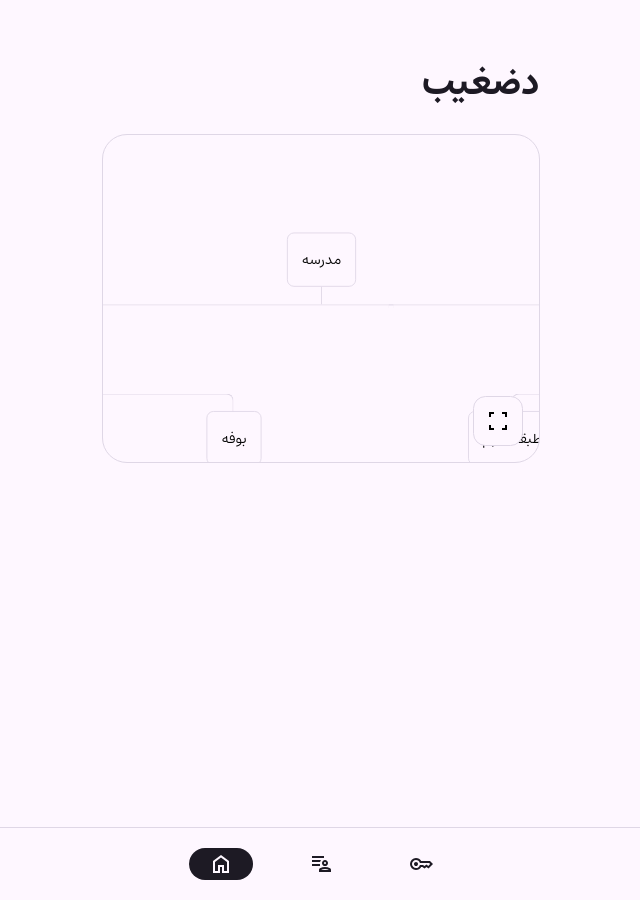
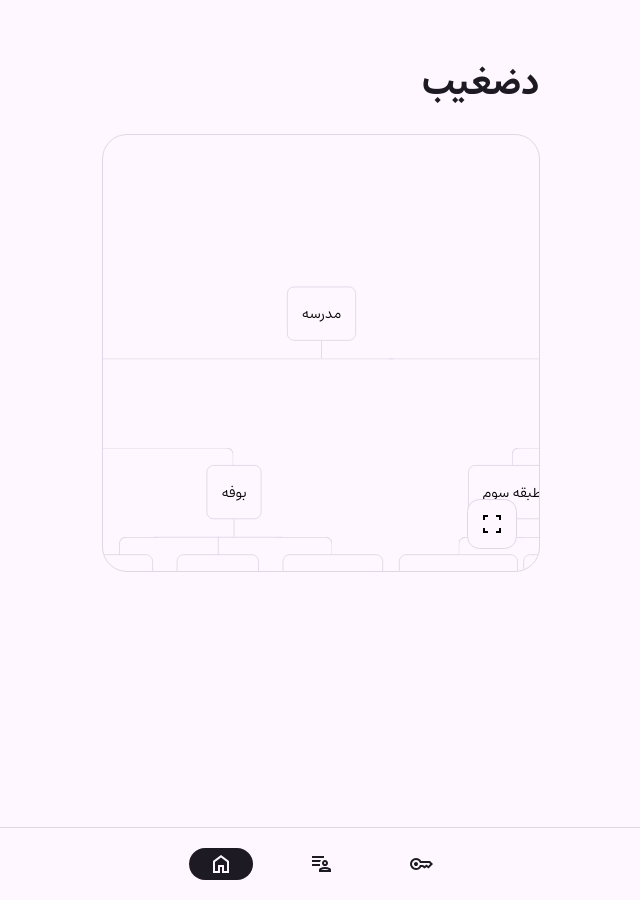
Before and after one commit to Dazgheib/dazgheib.github.io, a Jekyll site: the page index.html, which Jekyll copies as it is, in a window 1280 px wide. Shown: the whole page, without its empty margins (319-959 px from the left). Built offline with Jekyll 4.4.1, drawn with Linux system fonts in a browser that asks for light colours.

Commit message:
Update index.html

```diff
--- a/index.html
+++ b/index.html
@@ -243,7 +243,7 @@
   <div class="body">
     <div class="content">
       <h2>دضغیب</h2>
-      <iframe src="../tree.html?v=5" style="width:100%;aspect-ratio:4/3;outline: 1px solid var(--md-sys-color-surface-dim);border-radius:24px"></iframe>
+      <iframe src="../tree.html?v=5" style="width:100%;aspect-ratio:1;outline: 1px solid var(--md-sys-color-surface-dim);border-radius:24px"></iframe>
     </div>
     <div class="content">
       <div id="messages_div"></div>
```
